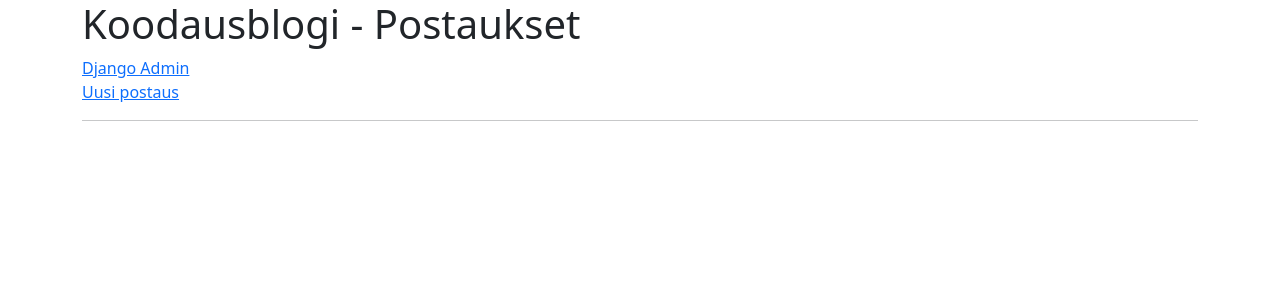
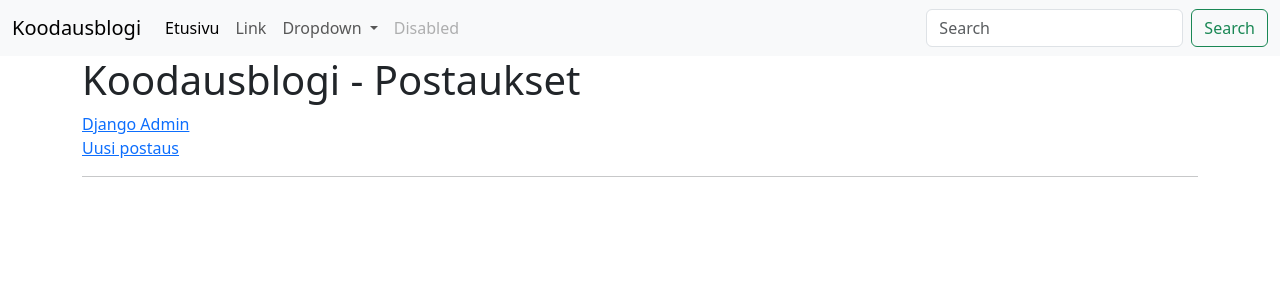
Before and after one commit to dildorababaerova/django.harjoitus.2023.01, a Django app: page / in a window 1280 px wide. Shown: the top 300 px of the page. Run offline with Django 4.2, Linux system fonts and the light colour scheme; data that the repository does not hold is empty.

Commit message:
lisätty
lisätty

```diff
--- a/blogi/templates/blogi/postauslista.html
+++ b/blogi/templates/blogi/postauslista.html
@@ -7,6 +7,43 @@
         </head>
 
         <body>
+            <nav class="navbar navbar-expand-md bg-body-tertiary">
+                <div class="container-fluid">
+                  <a class="navbar-brand" href="#">Koodausblogi</a>
+                  <button class="navbar-toggler" type="button" data-bs-toggle="collapse" data-bs-target="#navbarSupportedContent" aria-controls="navbarSupportedContent" aria-expanded="false" aria-label="Toggle navigation">
+
+                    <span class="navbar-toggler-icon"></span>
+                  </button>
+                  <div class="collapse navbar-collapse" id="navbarSupportedContent">
+                    <ul class="navbar-nav me-auto mb-2 mb-lg-0">
+                      <li class="nav-item">
+                        <a class="nav-link active" aria-current="{% url 'postauslista' %}" href="#">Etusivu</a>
+                      </li>
+                      <li class="nav-item">
+                        <a class="nav-link" href="{% url 'admin:index' %}">Link</a>
+                      </li>
+                      <li class="nav-item dropdown">
+                        <a class="nav-link dropdown-toggle" href="#" role="button" data-bs-toggle="dropdown" aria-expanded="false">
+                          Dropdown
+                        </a>
+                        <ul class="dropdown-menu">
+                          <li><a class="dropdown-item" href="#">Action</a></li>
+                          <li><a class="dropdown-item" href="#">Another action</a></li>
+                          <li><hr class="dropdown-divider"></li>
+                          <li><a class="dropdown-item" href="#">Something else here</a></li>
+                        </ul>
+                      </li>
+                      <li class="nav-item">
+                        <a class="nav-link disabled">Disabled</a>
+                      </li>
+                    </ul>
+                    <form class="d-flex" role="search">
+                      <input class="form-control me-2" type="search" placeholder="Search" aria-label="Search">
+                      <button class="btn btn-outline-success" type="submit">Search</button>
+                    </form>
+                  </div>
+                </div>
+              </nav>
             <div class="container">
                 <h1>Koodausblogi - Postaukset</h1>
                 <link href="https://cdn.jsdelivr.net/npm/bootstrap@5.3.0-alpha1/dist/css/bootstrap.min.css" rel="stylesheet" integrity="sha384-GLhlTQ8iRABdZLl6O3oVMWSktQOp6b7In1Zl3/Jr59b6EGGoI1aFkw7cmDA6j6gD" crossorigin="anonymous">
```
